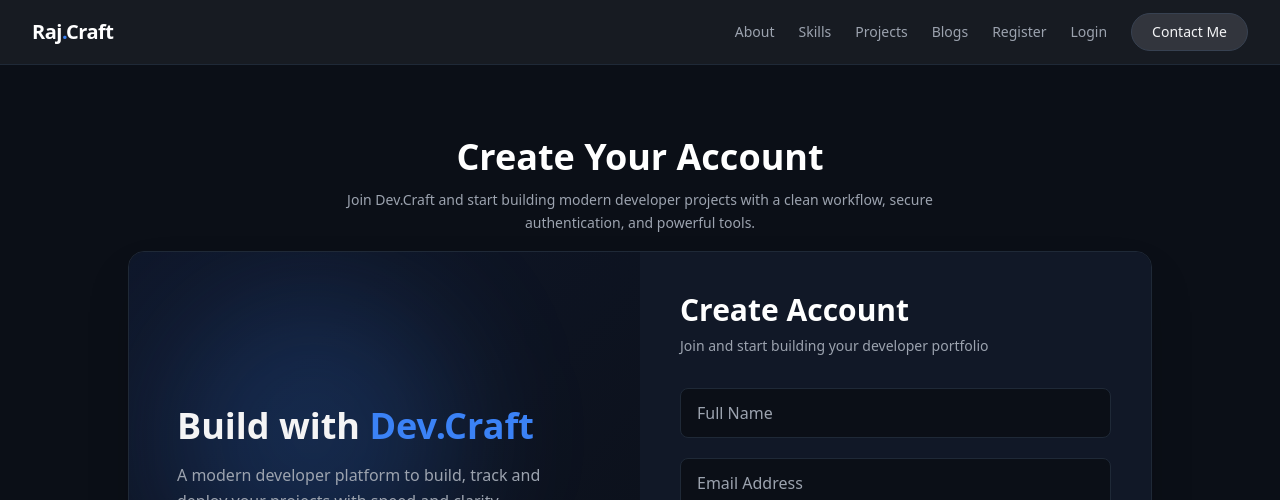
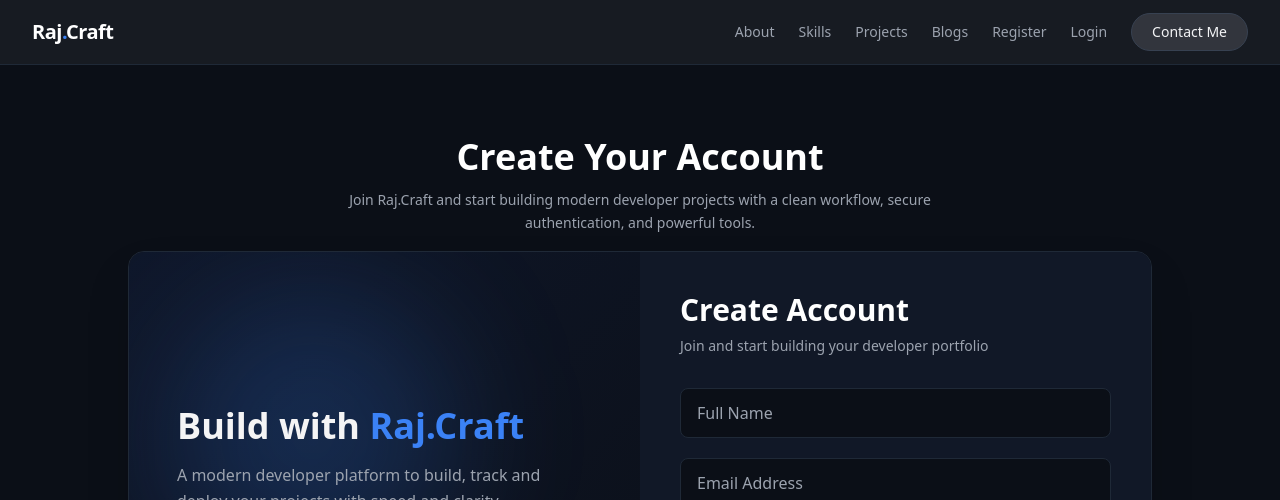
Before and after one commit to iamraj333/official-portfolio, a React (Vite) app in the folder client/: page /register in a window 1280 px wide. Shown: the top 500 px of the page. Built offline with nearby package versions, Linux system fonts and the light colour scheme.

Commit message:
changing login and registration header text

```diff
--- a/client/src/Login.jsx
+++ b/client/src/Login.jsx
@@ -108,7 +108,7 @@ export default function Login() {
                     </h1>
 
                     <p className="text-[#9ca3af] text-sm leading-relaxed">
-                        Login to continue building and managing your developer projects with Dev.Craft.
+                        Login to continue building and managing your developer projects with Raj.Craft.
                     </p>
 
                 </div>
@@ -122,7 +122,7 @@ export default function Login() {
                         <div className="absolute w-72 h-72 bg-[#3b82f6]/20 blur-3xl rounded-full top-10 left-10"></div>
 
                         <h1 className="text-4xl text-zinc-100 font-bold mb-4 relative">
-                            Welcome to <span className="text-[#3b82f6]">Dev.Craft</span>
+                            Welcome to <span className="text-[#3b82f6]">Raj.Craft</span>
                         </h1>
 
                         <p className="text-[#9ca3af] mb-8 leading-relaxed relative">
--- a/client/src/Register.jsx
+++ b/client/src/Register.jsx
@@ -107,7 +107,7 @@ export default function Register() {
                     </h1>
 
                     <p className="text-[#9ca3af] text-sm leading-relaxed">
-                        Join Dev.Craft and start building modern developer projects with a clean workflow, secure authentication, and powerful tools.
+                        Join Raj.Craft and start building modern developer projects with a clean workflow, secure authentication, and powerful tools.
                     </p>
 
                 </div>
@@ -121,7 +121,7 @@ export default function Register() {
                         <div className="absolute w-72 h-72 bg-[#3b82f6]/20 blur-3xl rounded-full top-10 left-10"></div>
 
                         <h1 className="text-4xl text-zinc-100 font-bold mb-4 relative">
-                            Build with <span className="text-[#3b82f6]">Dev.Craft</span>
+                            Build with <span className="text-[#3b82f6]">Raj.Craft</span>
                         </h1>
 
                         <p className="text-[#9ca3af] mb-8 leading-relaxed relative">
```
